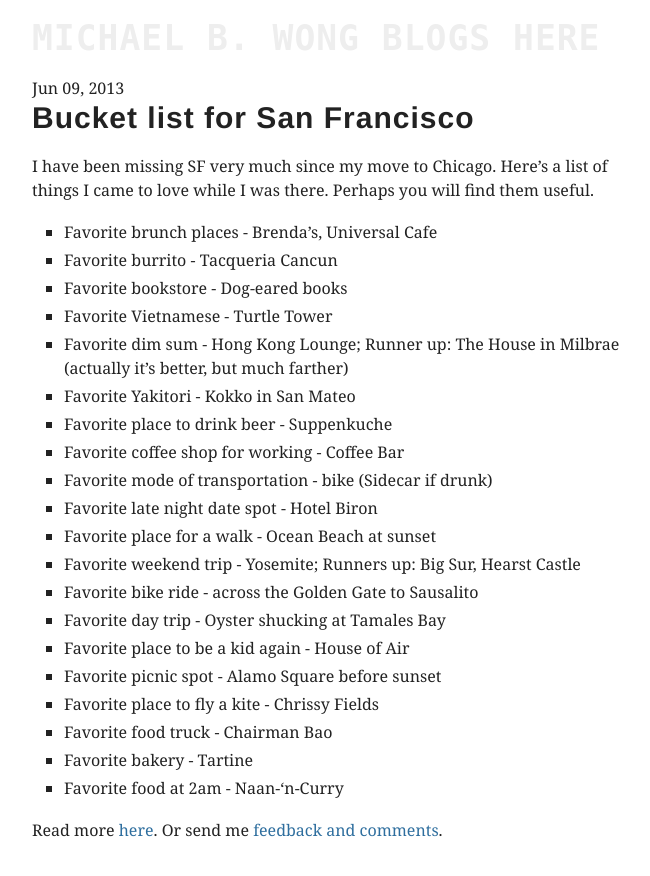
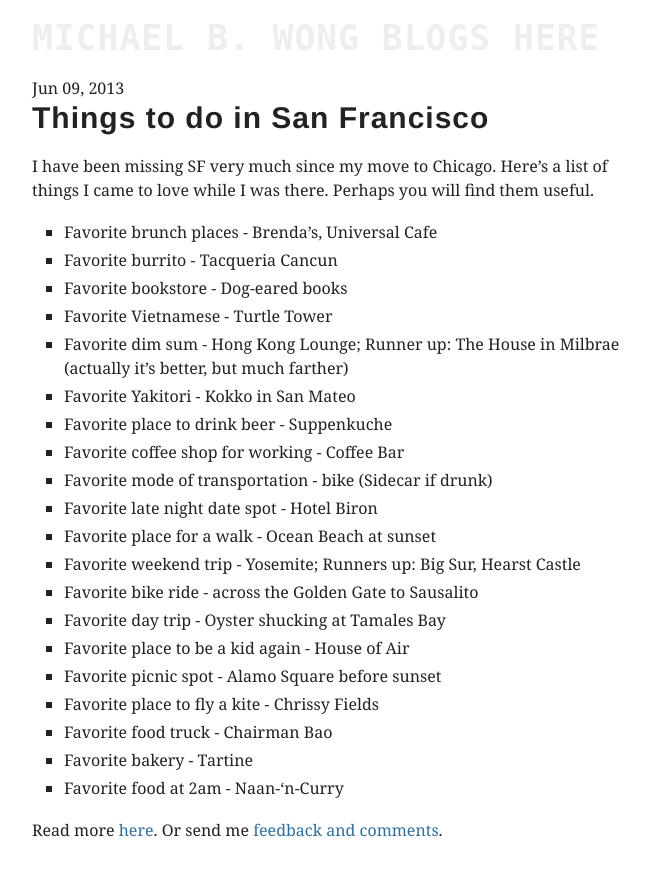
Before and after one commit to mbwong/mbwong.github.com, a Jekyll site: the page built from _posts/2013-06-09-bucket-list-san-francisco.md, in a window 1280 px wide. Shown: the top 876 px of the page, without its empty margins (308-958 px from the left). Built offline with Jekyll 4.4.1, drawn with Linux system fonts in a browser that asks for light colours.

Commit message:
Update 2013-06-09-bucket-list-san-francisco.md

```diff
--- a/_posts/2013-06-09-bucket-list-san-francisco.md
+++ b/_posts/2013-06-09-bucket-list-san-francisco.md
@@ -1,10 +1,10 @@
 ---
 tags: life personal
-title: Bucket list&#58; San Francisco
+title: Things to do in San Francisco
 layout: post
 ---
 
-#Bucket list for San Francisco
+#Things to do in San Francisco
 
 I have been missing SF very much since my move to Chicago. Here's a list of things I came to love while I was there. Perhaps you will find them useful.
 
```
